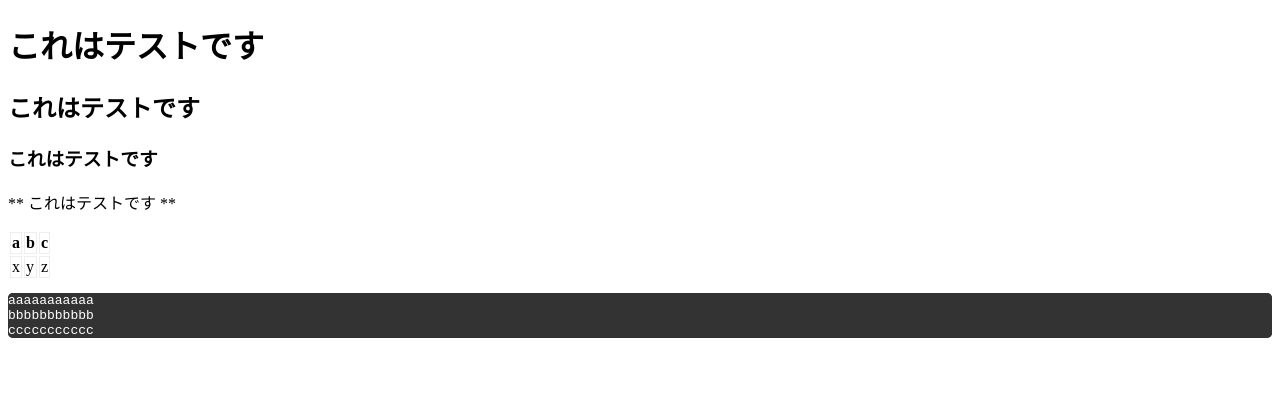
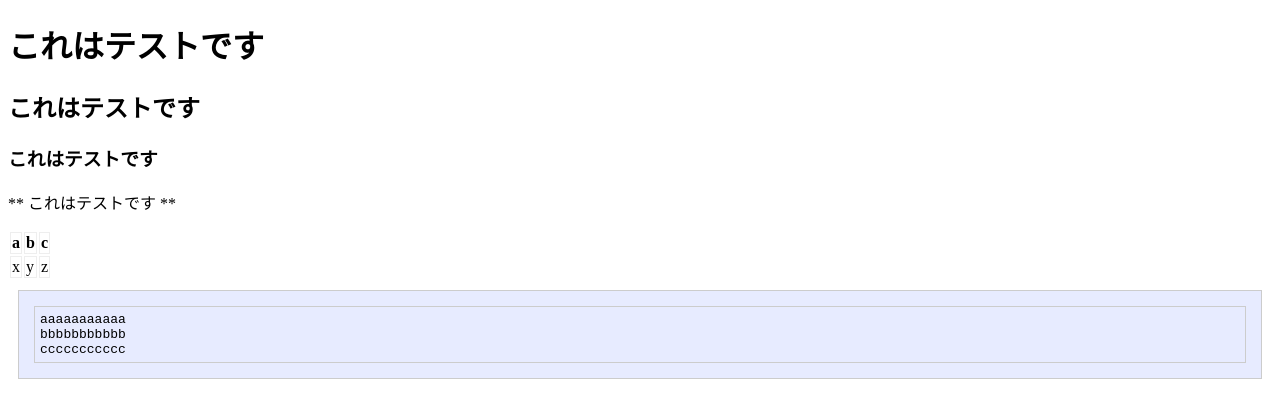
Before and after one commit to rfriends/rfriends, a Jekyll site: the page built from test.md, in a window 1280 px wide. Shown: the top 418 px of the page. Built offline with Jekyll 4.4.1, drawn with Linux system fonts in a browser that asks for light colours; our own code applies the rules of GitHub Pages for plain Markdown files; Markdown is read by kramdown in place of the engine named in the settings.

Commit message:
Update default.html

```diff
--- a/_layouts/default.html
+++ b/_layouts/default.html
@@ -10,10 +10,10 @@
         }
       }
         .highlight {
-                background-color: #333;
-      color: white;
-      border-radius: 5px;
-      white-space: pre-wrap;
+border:1px solid #ccc;
+padding:5px;
+margin:10px;
+background-color:#e7ebff;
         }
 
     </style>
```
